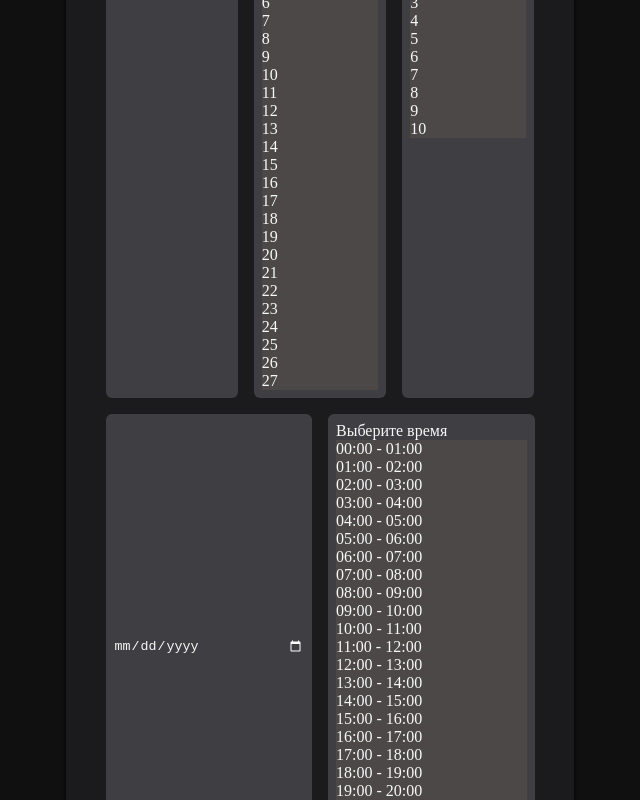
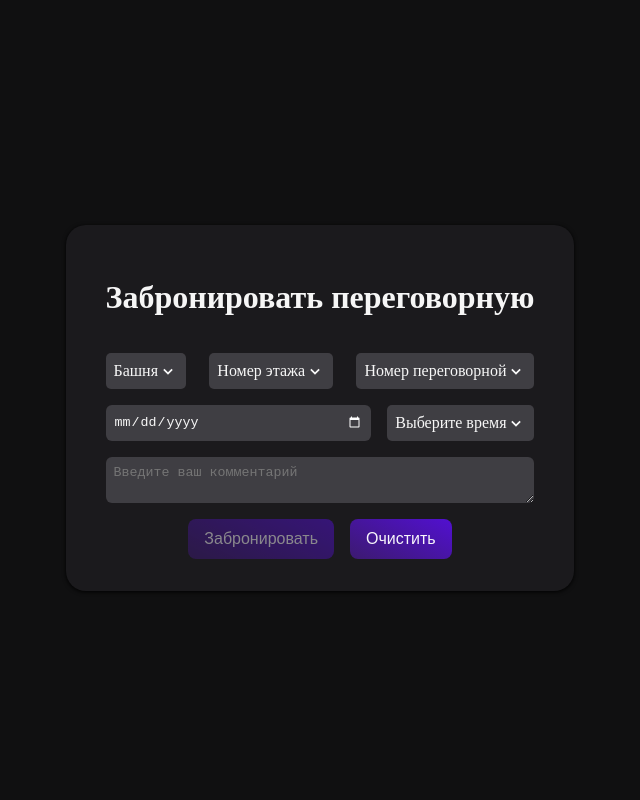
Before and after one commit to AleksandrOparin/Booking-form, a React (Vite) app: page / in a window 1280 px wide. Shown: the top 800 px of the page, without its empty margins (320-960 px from the left). Built offline with nearby package versions, Linux system fonts and the light colour scheme.

Commit message:
Add custom select component

```diff
--- a/package.json
+++ b/package.json
@@ -15,6 +15,7 @@
     "react-datepicker": "^4.11.0",
     "react-dom": "^18.2.0",
     "react-hook-form": "^7.43.9",
+    "react-icons": "^4.8.0",
     "react-select": "^5.7.3"
   },
   "devDependencies": {
--- a/src/App.css
+++ b/src/App.css
@@ -0,0 +1,16 @@
+#root {
+    display: flex;
+    align-items: center;
+    justify-content: center;
+
+    height: 100vh;
+}
+
+.body {
+    margin: 0;
+}
+
+.color-black {
+    background-color: #101011;
+    color: rgba(255,255,255,.96);
+}
--- a/src/Components/FormComponent/FormComponent.css
+++ b/src/Components/FormComponent/FormComponent.css
@@ -6,6 +6,7 @@
 
 .form__group {
     display: flex;
+    justify-content: space-between;
     gap: 1rem;
 }
 
--- a/src/Components/FormComponent/FormComponent.tsx
+++ b/src/Components/FormComponent/FormComponent.tsx
@@ -10,8 +10,9 @@ import './FormComponent.css';
 type FormData = {
     tower: string;
     floor: string;
-    meetingRoom: string;
+    room: string;
     date: string;
+    timeInterval: string;
     comment: string;
 };
 
@@ -41,43 +42,44 @@ const FormComponent: React.FC<FormComponentProps> = ({ title, className }) => {
     const floorOptions = [...Array(25)].map((_, index) => String(index + 3));
     const meetingRoomOptions = [...Array(10)].map((_, index) => String(index + 1));
 
-    const meetingTimeOptions = [...Array(24)].map((_, index) => `${index > 9 ? index : '0' + index}:00 - ${index+1 > 9 ? ((index+1) % 24) : '0' + (index+1)}:00`);
+    const meetingTimeOptions = [...Array(24)].map(
+        (_, index) =>
+            `${index > 9 ? index : '0' + index}:00 - ${
+                index + 1 > 9 ? ((index + 1) % 24) : '0' + (index + 1)
+            }:00`
+    );
+
+    const towerOptions = ['A', 'B'];
+    const placeholderTower = 'Башня';
+    const placeholderFloor = 'Номер этажа';
+    const placeholderMeetingRoom = 'Номер переговорной';
+    const placeholderDate = 'Выберите дату';
+    const placeholderTime = 'Выберите время';
+    const placeholderComment = 'Введите ваш комментарий';
 
     return (
         <form className={`form ${className}`} onSubmit={handleSubmit(onSubmit)}>
             <h1 className="form__title">{title}</h1>
             <div className="form__group">
                 <SelectComponent
-                    id="tower"
-                    // name="tower"
-                    options={['A', 'B']}
-                    // register={register}
-                    className="form__input-field"
-                    placeholder="Башня"
-                    // required
+                    data={towerOptions}
+                    placeholder={placeholderTower}
+                    {...register('tower', { required: true })}
                 />
 
                 <SelectComponent
-                    id="floor"
-                    name="floor"
-                    options={floorOptions}
-                    register={register}
-                    className="form__input-field"
-                    placeholder="Номер этажа"
-                    required
+                    data={floorOptions}
+                    placeholder={placeholderFloor}
+                    {...register('floor', { required: true })}
                 />
 
                 <SelectComponent
-                    id="meetingRoom"
-                    name="meetingRoom"
-                    options={meetingRoomOptions}
-                    register={register}
-                    className="form__input-field"
-                    placeholder="Номер переговорной"
-                    required
+                    data={meetingRoomOptions}
+                    placeholder={placeholderMeetingRoom}
+                    {...register('room', { required: true })}
                 />
             </div>
-            {(errors.tower || errors.floor || errors.meetingRoom) && (
+            {(errors.tower || errors.floor || errors.room) && (
                 <span className="form__error">Укажите башню, номер этажа и номер переговорной</span>
             )}
 
@@ -88,28 +90,23 @@ const FormComponent: React.FC<FormComponentProps> = ({ title, className }) => {
                     type="date"
                     register={register}
                     className="form__input-field"
-                    placeholder="Выберите дату"
+                    placeholder={placeholderDate}
                     required
                 />
                 <SelectComponent
-                    id="meetingTime"
-                    name="meetingTime"
-                    options={meetingTimeOptions}
-                    register={register}
-                    className="form__input-field"
-                    placeholder="Выберите время"
-                    required
+                    data={meetingTimeOptions}
+                    placeholder={placeholderTime}
+                    {...register('timeInterval', { required: true })}
                 />
             </div>
-            {errors.date && <span className="form__error">Укажите корректные дату и время</span>}
-
+            {errors.date && <span className="form__error">Укажите корректную дату и время</span>}
             <div className="form__group">
                 <TextAreaComponent
                     id="comment"
                     name="comment"
                     register={register}
                     className="form__input-field"
-                    placeholder="Введите ваш комментарий"
+                    placeholder={placeholderComment}
                 />
             </div>
 
--- a/src/Components/SelectComponent/SelectComponent.css
+++ b/src/Components/SelectComponent/SelectComponent.css
@@ -1,13 +1,44 @@
 .select {
-
+    position: relative;
+    display: inline-block;
 }
 
-.select__option {
-    background-color: #4c4848;
-    border: none;
+.select__text {
+    display: flex;
+    align-items: center;
+    justify-content: space-between;
+
+    width: fit-content;
+    min-width: 60px;
+
+    padding: 0.5rem;
+    border-radius: 5px;
+    cursor: pointer;
 }
 
-.select__option:hover,
-.select__option:checked {
-    background-color: #7c6f6f;
+.select__text_dark {
+    color-scheme: dark;
+    color: rgba(255,255,255,.96);
+    caret-color: rgba(255,255,255,.96);
+    background-color: rgba(139,136,146,.32);
 }
+
+.select__options {
+    position: absolute;
+    right: 0;
+    z-index: 1;
+
+    width: 100%;
+    max-height: 150px;
+
+    margin-top: 4px;
+    padding: 5px 0;
+
+    overflow-y: auto;
+
+    border-radius: 12px;
+
+    box-shadow: 0 8px 16px rgba(0,0,0,.25);
+    background-color: #262529;
+    color: rgba(255,255,255,.96);
+}
--- a/src/Components/SelectComponent/SelectComponent.tsx
+++ b/src/Components/SelectComponent/SelectComponent.tsx
@@ -1,49 +1,57 @@
-import React, { useState } from 'react';
+import React, { useEffect, useState, forwardRef, ForwardedRef } from 'react';
+import { BiChevronDown, BiChevronUp } from 'react-icons/bi';
 
 import './SelectComponent.css';
 
+import SelectOptionComponent from '../SelectOptionComponent/SelectOptionComponent';
+
 interface SelectComponentProps {
-    id: string;
-    options: string[];
-    className: string;
+    data: string[];
     placeholder: string;
-    onSelect: (value: string) => void;
 }
 
-const SelectComponent: React.FC<SelectComponentProps> = (
-    {
-         id,
-         options,
-         className,
-         placeholder,
-         onSelect,
-     }) => {
-    const [selectedOption, setSelectedOption] = useState<string | null>(null);
+const SelectComponent: React.FC<SelectComponentProps> = forwardRef(
+    ({ data, placeholder }, ref: ForwardedRef<HTMLDivElement>) => {
+        const [values, setValues] = useState<string[]>([]);
+        const [selected, setSelected] = useState<string>('');
+        const [open, setOpen] = useState<boolean>(false);
 
-    const handleOptionSelect = (event: React.MouseEvent<HTMLDivElement>) => {
-        const value = event.currentTarget.textContent;
-        setSelectedOption(value);
-        onSelect(value || ''); // Pass an empty string if value is null
-    };
+        useEffect(() => {
+            setValues(data);
+        }, [data]);
 
-    return (
-        <div id={id} className={`select ${className}`}>
-            <div className="select__placeholder" onClick={handleOptionSelect}>
-                {selectedOption || placeholder}
+        const handleToggle = () => {
+            setOpen(!open);
+        };
+
+        const handleSelect = (value: string) => {
+            setSelected(value);
+            setOpen(false);
+        };
+
+        return (
+            <div className="select" ref={ref}>
+                <div className="select__text select__text_dark" onClick={handleToggle}>
+                    {selected ? selected : placeholder}
+                    {open ? <BiChevronUp size={20} /> : <BiChevronDown size={20} />}
+                </div>
+
+                {open && (
+                    <ul className="select__options">
+                        {values?.map((value) => (
+                            <SelectOptionComponent
+                                key={value}
+                                value={value}
+                                selected={selected}
+                                onSelect={handleSelect}
+                                onOptionClick={handleToggle}
+                            />
+                        ))}
+                    </ul>
+                )}
             </div>
-            <div className="select__options">
-                {options.map((option, index) => (
-                    <div
-                        key={index}
-                        className={`select__option ${selectedOption === option ? 'selected' : ''}`}
-                        onClick={handleOptionSelect}
-                    >
-                        {option}
-                    </div>
-                ))}
-            </div>
-        </div>
-    );
-};
+        );
+    }
+);
 
 export default SelectComponent;
--- /dev/null
+++ b/src/Components/SelectOptionComponent/SelectOptionComponent.css
@@ -0,0 +1,16 @@
+.select__option {
+    padding: 4px;
+    transition: background-color 0.3s ease;
+}
+
+.select-option {
+    cursor: pointer;
+}
+
+.select-option:hover {
+    background-color: rgba(139,136,146,.32);
+}
+
+.select-option_active {
+    background-color: rgba(139,136,146,.32);
+}
--- /dev/null
+++ b/src/Components/SelectOptionComponent/SelectOptionComponent.tsx
@@ -0,0 +1,32 @@
+import React from 'react';
+
+import './SelectOptionComponent.css';
+
+interface SelectOptionProps {
+    value: string;
+    selected: string;
+    onSelect: (value: string) => void;
+    onOptionClick: () => void;
+}
+
+const SelectOptionComponent: React.FC<SelectOptionProps> = ({ value, selected, onSelect, onOptionClick }) => {
+    const handleClick = () => {
+        if (value?.toLowerCase() !== selected.toLowerCase()) {
+            onSelect(value);
+            onOptionClick();
+        }
+    };
+
+    return (
+        <li
+            className={`select__option select-option ${
+                value?.toLowerCase() === selected.toLowerCase() ? "select-option_active" : ""
+            }`}
+            onClick={handleClick}
+        >
+            {value}
+        </li>
+    );
+};
+
+export default SelectOptionComponent;
--- a/src/index.css
+++ b/src/index.css
@@ -1,16 +1,9 @@
-#root {
-    display: flex;
-    align-items: center;
-    justify-content: center;
-
-    height: 100vh;
+ul {
+    display: block;
+    list-style-type: none;
+    margin-block-start: 0;
+    margin-block-end: 0;
+    margin-inline-start: 0;
+    margin-inline-end: 0;
+    padding-inline-start: 0;
 }
-
-.body {
-    margin: 0;
-}
-
-.color-black {
-    background-color: #101011;
-    color: rgba(255,255,255,.96);
-}
```
Also changed, not shown: 1 other file (tests, documents, lock files or other folders).
